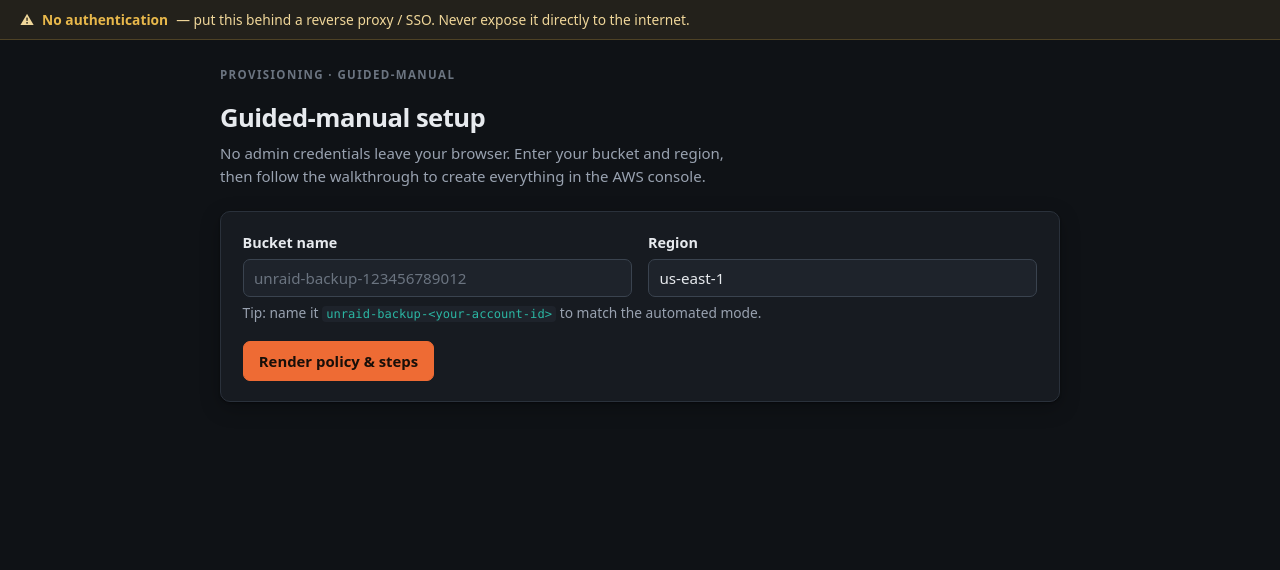
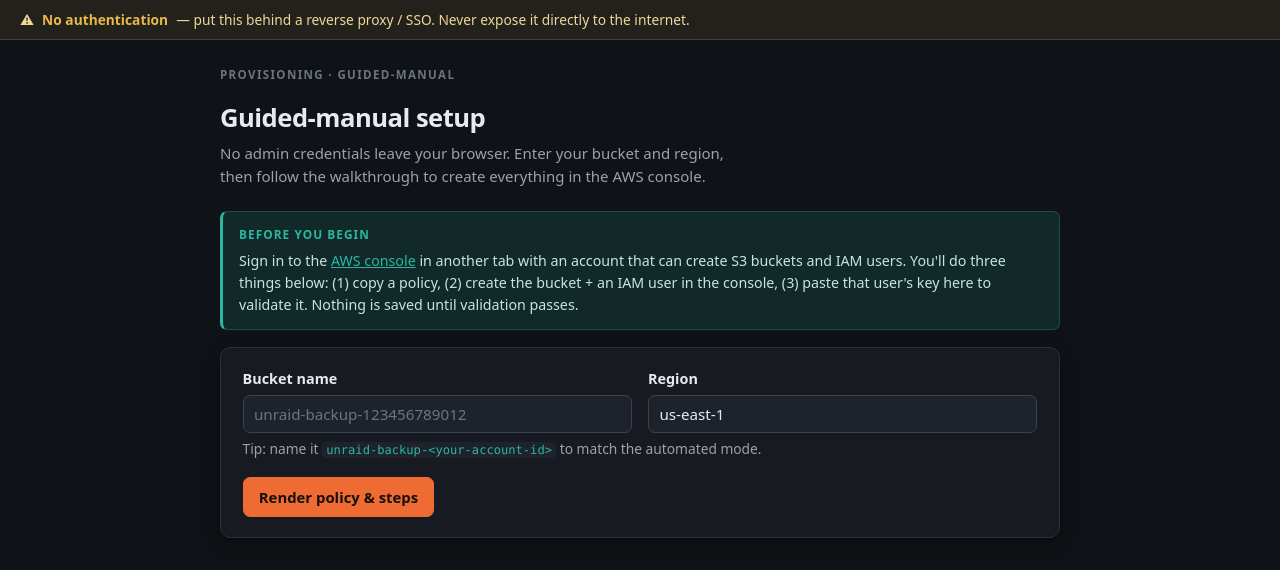
Before and after one commit to paymonr/backup-engine, a Flask app: page /provision/manual in a window 1280 px wide. Shown: the part 56-626 px from the top of the page. Run offline with Flask 3, Linux system fonts and the light colour scheme.

Commit message:
docs(provision): add before-you-begin, per-step console guidance, and what's-next throughout

```diff
--- a/app/gui/static/style.css
+++ b/app/gui/static/style.css
@@ -132,6 +132,16 @@ select { appearance: none;
 .alert-warn { background: rgba(232,184,75,.08); border-color: rgba(232,184,75,.3); color: #f0d79a; }
 .alert-error { background: rgba(229,101,122,.09); border-color: rgba(229,101,122,.35); color: #f3a6b2; }
 .alert-ok { background: rgba(55,205,141,.09); border-color: rgba(55,205,141,.32); color: #8fe4bf; }
+.note {
+  background: var(--teal-soft); border: 1px solid rgba(43,182,163,.26);
+  border-left: 3px solid var(--teal); border-radius: var(--radius-sm);
+  padding: .8rem 1rem; margin: 0 0 1.1rem; font-size: .89rem; color: #c3e7e0;
+}
+.note h3 { color: var(--teal); font-size: .74rem; text-transform: uppercase; letter-spacing: .09em; margin: 0 0 .4rem; }
+.note p { margin: .3rem 0; } .note p:last-child { margin-bottom: 0; }
+.note ul { margin: .3rem 0; padding-left: 1.1rem; } .note li { margin: .2rem 0; }
+.note code { background: rgba(0,0,0,.28); color: #d9f2ec; }
+.note a { color: var(--teal); text-decoration: underline; }
 .flash { list-style: none; padding: 0; margin: 0 0 1.1rem; }
 .flash li { padding: .7rem .9rem; border-radius: var(--radius-sm); font-size: .9rem;
   background: rgba(55,205,141,.09); border: 1px solid rgba(55,205,141,.32); color: #8fe4bf; }
--- a/app/gui/templates/provision_home.html
+++ b/app/gui/templates/provision_home.html
@@ -3,6 +3,12 @@
 <p class="eyebrow">Provisioning</p>
 <h1>Provision the AWS destination</h1>
 <p class="lead">Get from "no bucket" to a validated, least-privilege runtime key. Pick the path that fits how much access you want to hand this container.</p>
+
+<div class="note">
+  <h3>Before you begin</h3>
+  <p>You'll need an <strong>AWS account</strong> and access that can create an S3 bucket and an IAM user — either the web console (guided-manual) or admin credentials (scripted / automated). Everything is created in a single region.</p>
+  <p>Unsure which path? <strong>Guided-manual</strong> is the safest — it never sees your admin credentials. All three end the same way: a least-privilege runtime key saved to this container.</p>
+</div>
 
 <div class="modes">
   <a class="mode-card" href="{{ url_for('gui.provision_manual') }}">
--- a/app/gui/templates/provision_manual.html
+++ b/app/gui/templates/provision_manual.html
@@ -3,6 +3,11 @@
 <p class="eyebrow">Provisioning · Guided-manual</p>
 <h1>Guided-manual setup</h1>
 <p class="lead">No admin credentials leave your browser. Enter your bucket and region, then follow the walkthrough to create everything in the AWS console.</p>
+
+<div class="note">
+  <h3>Before you begin</h3>
+  <p>Sign in to the <a href="https://console.aws.amazon.com/s3/" target="_blank" rel="noopener">AWS console</a> in another tab with an account that can create S3 buckets and IAM users. You'll do three things below: (1) copy a policy, (2) create the bucket + an IAM user in the console, (3) paste that user's key here to validate it. Nothing is saved until validation passes.</p>
+</div>
 
 {% if error %}<div class="alert alert-error">{{ error }}</div>{% endif %}
 
@@ -22,16 +27,17 @@
 
 {% if policy %}
 <div class="card card-step">
-  <h2><span class="stepnum">1.</span> Least-privilege IAM policy</h2>
-  <p class="hint">Grants object read/write only under <code>appdata/*</code> and <code>media/*</code> — never bucket configuration.</p>
+  <h2><span class="stepnum">1.</span> Copy the least-privilege IAM policy</h2>
+  <p class="hint">Grants object read/write only under <code>appdata/*</code> and <code>media/*</code> — never bucket configuration. Copy it now; you'll paste it in step 2 (IAM → Policies → Create policy → JSON tab).</p>
   <pre>{{ policy }}</pre>
 </div>
 
 <div class="card card-step">
   <h2><span class="stepnum">2.</span> Create the bucket &amp; IAM user</h2>
+  <p class="hint">Do these in the AWS console, signed in as an admin. Follow them in order:</p>
   <ol class="steps">{% for s in console.steps %}<li>{{ s }}</li>{% endfor %}</ol>
   <details>
-    <summary>Prefer the CLI?</summary>
+    <summary>Prefer the CLI? (needs admin creds in your shell)</summary>
     <pre>{% for c in console.cli %}{{ c }}
 {% endfor %}</pre>
   </details>
@@ -39,6 +45,7 @@
 
 <div class="card card-step">
   <h2><span class="stepnum">3.</span> Test &amp; Validate the runtime key</h2>
+  <p class="hint">Paste the access key you created in step 2. We do a real list → put → get → delete under <code>appdata/</code> to prove the key works before saving anything.</p>
   <form method="post" action="{{ url_for('gui.provision_validate') }}">
     <input type="hidden" name="csrf" value="{{ csrf }}">
     <input type="hidden" name="bucket" value="{{ bucket }}">
@@ -51,5 +58,10 @@
   </form>
   <p class="hint">On success the key is saved write-only and the region/bucket are set. Then confirm bucket versioning is <strong>on</strong> — object-only keys can't verify bucket-level settings.</p>
 </div>
+
+<div class="note">
+  <h3>What's next</h3>
+  <p>Once the key validates: set your <code>RESTIC_PASSWORD</code> and choose what to back up in <a href="{{ url_for('gui.config_page') }}">Config</a>, then trigger your first backup from <a href="{{ url_for('gui.status_page') }}">Run &amp; status</a>.</p>
+</div>
 {% endif %}
 {% endblock %}
```
Also changed, not shown: app/gui/templates/provision_automated.html (+8 -0 lines), app/gui/templates/provision_scripted.html (+11 -1 lines).
